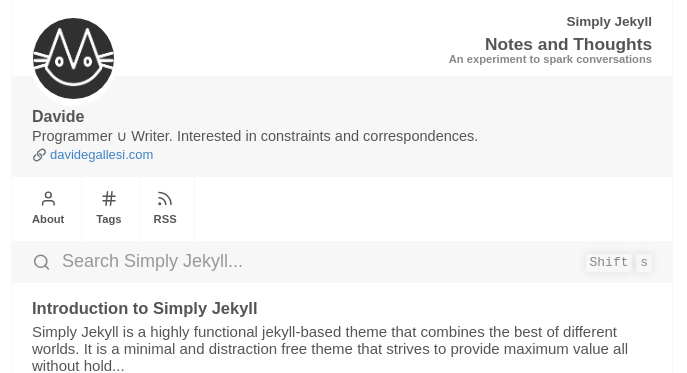
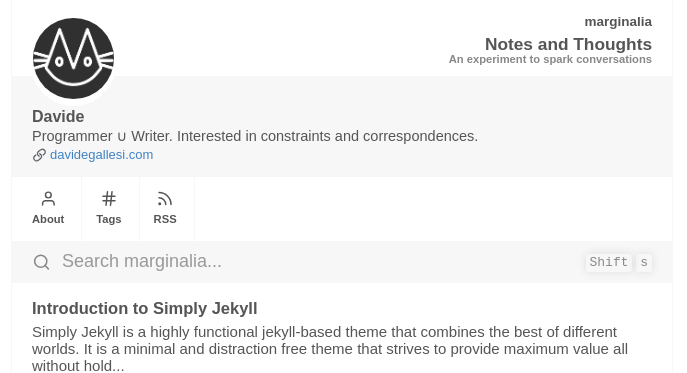
Before and after one commit to davidegallesi/marginalia, a Jekyll site: the page built from index.md, in a window 1280 px wide. Shown: the top 373 px of the page, without its empty margins (298-985 px from the left). Built offline with Jekyll 4.4.1, drawn with Linux system fonts in a browser that asks for light colours.

Commit message:
Modified by www.SourceFiles.app

```diff
--- a/_config.yml
+++ b/_config.yml
@@ -28,7 +28,7 @@ url: "https://davidegallesi.github.io" # the base hostname & protocol for your s
 # your social media links etc
 #######################################################################
 
-heading: Simply Jekyll
+heading: marginalia
 subheading: # subheading won't work without a tagline,
           # tagline is mandatory if you want the
           # suheading to appear. The reason is
```
